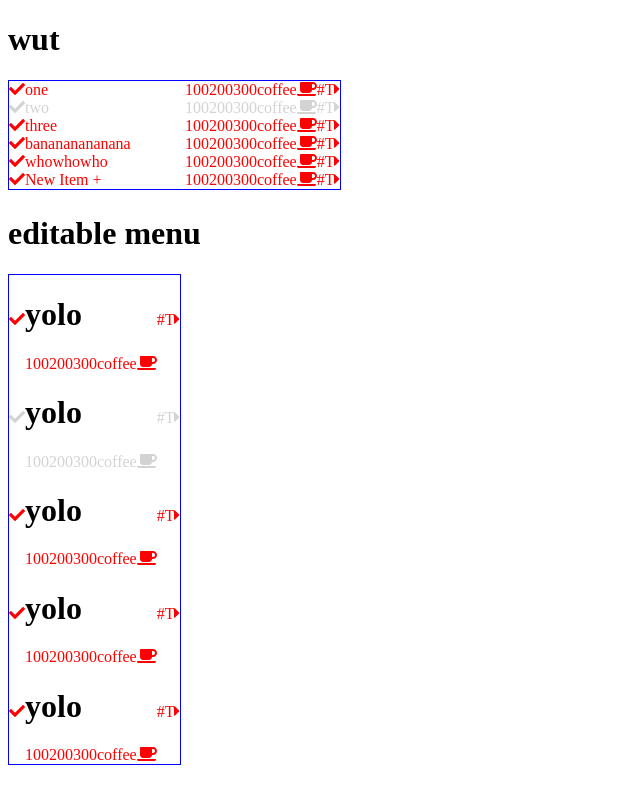
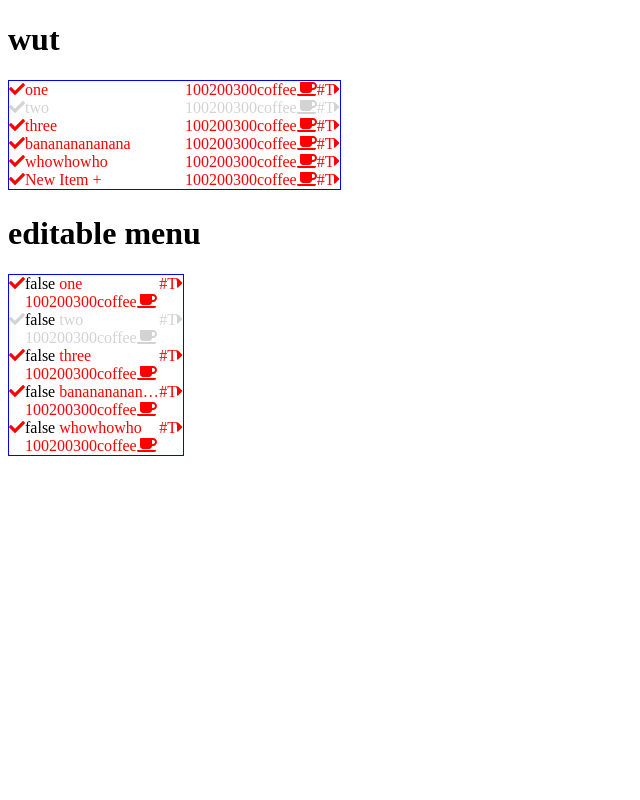
Before and after one commit to UndefinedOU/undefined-select-menu, a React (Create React App) app: page / in a window 1280 px wide. Shown: the whole page, without its empty margins (0-640 px from the left). Built offline with nearby package versions, Linux system fonts and the light colour scheme.

Commit message:
added hoverable component

```diff
--- a/src/components/Menu/EditableMenuItem.js
+++ b/src/components/Menu/EditableMenuItem.js
@@ -43,7 +43,8 @@ class EditableMenuItem extends Component {
     super(props);
     this.state = {
       label: props.label,
-      mode: 'display' // ['display', 'hovering', 'edit']
+      mode: 'display', // ['display', edit']
+      hovering: false
     }
   }
   updateLabel (newLabel) {
@@ -57,6 +58,7 @@ class EditableMenuItem extends Component {
   }
   renderDisplay() {
     const props = this.props;
+    return (
       <StyledEditableLabel contentEditable="true"
         color={props.color}
         cursor={props.cursor}
@@ -64,9 +66,19 @@ class EditableMenuItem extends Component {
         width={props.width}>
         {props.label}
       </StyledEditableLabel>
+    );
   }
   renderHovering() {
-
+    const props = this.props;
+    return (
+      <StyledEditableLabel contentEditable="true"
+        color={props.color}
+        cursor={props.cursor}
+        backgroundColor={props.backgroundColor}
+        width={props.width}>
+        { truncate(props.truncateBy, props.label) }
+      </StyledEditableLabel>
+    );
   }
   renderEdit() {
 
@@ -74,7 +86,12 @@ class EditableMenuItem extends Component {
   render () {
     const props = this.props;
     return (
-      <h1>yolo</h1>
+      <span
+        onMouseEnter={() => this.setState({'hovering': true})}
+        onMouseLeave={() => this.setState({'hovering': false})}
+      >
+        {`${this.state.hovering}`} {this.renderDisplay()}
+      </span>
     );
   }
 }
--- a/src/components/Menu/MenuItem.js
+++ b/src/components/Menu/MenuItem.js
@@ -113,8 +113,9 @@ class MenuItem extends Component {
           backgroundColor={this.getBackgroundColor()}
           width={this.props.labelWidth}
           update={this.updateItemLabel}
-          label={this.props.label}>
+          label={this.props.label}
           id={this.props.id}
+          >
         </EditableLabel>
 
         <Label
@@ -299,7 +300,7 @@ MenuItem.propTypes = {
   hBackgroundColor: PropTypes.string,
   editable:         PropTypes.bool,
   subMenu:          PropTypes.bool,
-  id:               PropTypes.node,
+  id:               PropTypes.number,
 }
 
 // TODO group what data goes to menu and what goes to item
```
Also changed, not shown: src/components/Menu/Menu.js (indentation only). Lines whose indentation alone changed are shown as unchanged.
